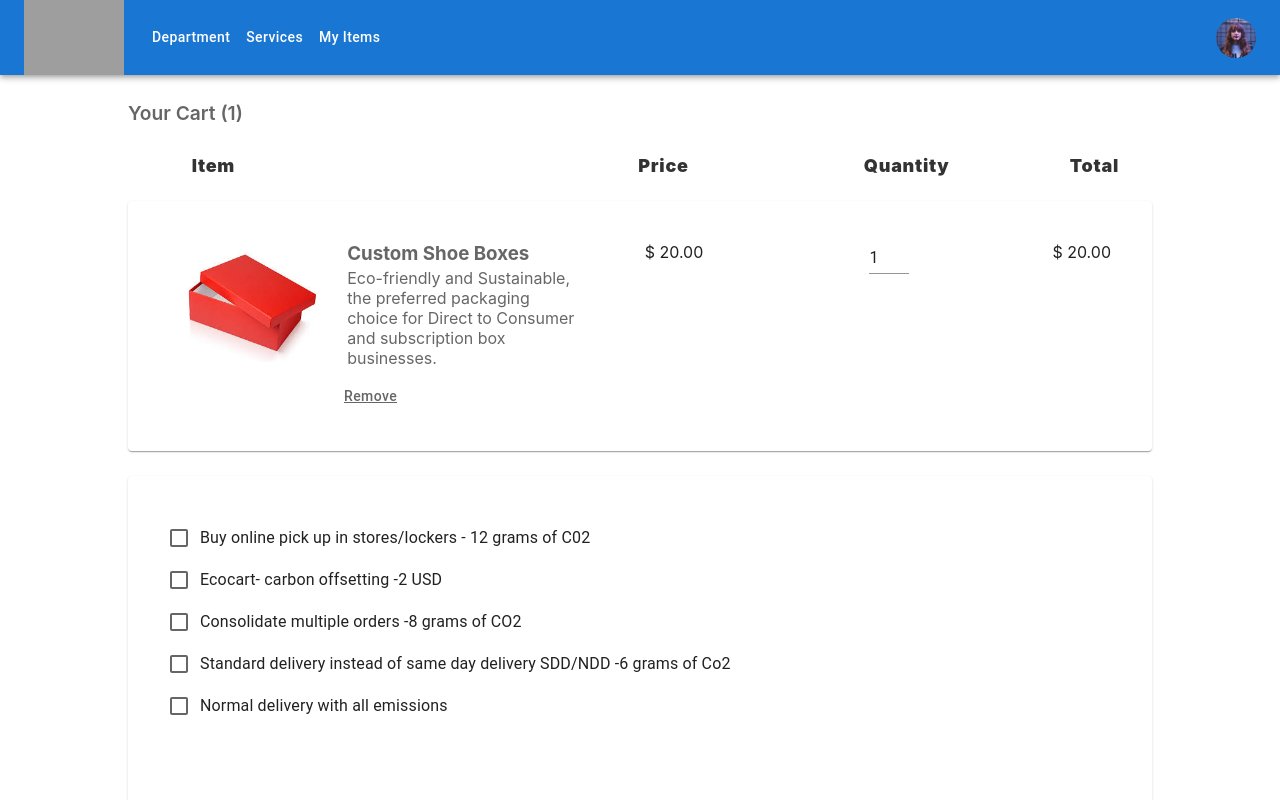
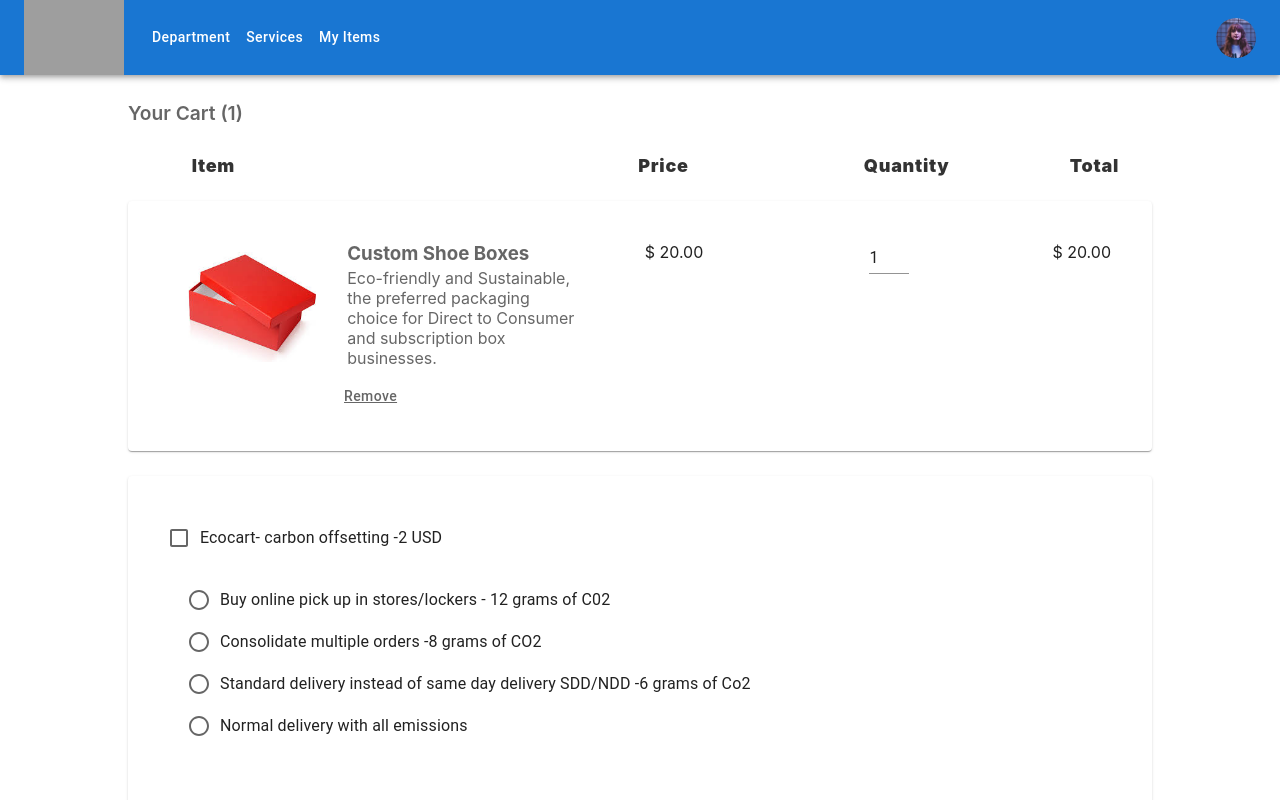
Before and after one commit to aashish12345/demoCartwithReact, a React (Create React App) app: page / in a window 1280 px wide. Shown: the top 800 px of the page. Built offline with nearby package versions, Linux system fonts and the light colour scheme; grey boxes are pictures that could not be loaded.

Commit message:
update ui

```diff
--- a/src/App.css
+++ b/src/App.css
@@ -54,7 +54,11 @@
 .spnPrice {
   float: right;
 }
-
+.clsRadioButtonGroup{
+  position: relative;
+  margin-top: 20px;
+  margin-left: 20px;
+}
 .clsGridPrice {
   float: right;
 }
--- a/src/cart.js
+++ b/src/cart.js
@@ -1,7 +1,7 @@
 import CartItem from "./cartItem";
 import { useState } from "react";
 
-import { Card, Button, CardContent, Checkbox, Grid, FormGroup, FormControlLabel } from "@mui/material";
+import { Card, Button, CardContent, Checkbox, Grid, FormGroup, FormControlLabel, RadioGroup, Radio } from "@mui/material";
 const Cart = () => {
     const vat = 2.0;
     let data = [{
@@ -13,33 +13,46 @@ const Cart = () => {
         "imageUrl": "./shoeBoxNew.jpeg"
     }]
     const [jsonData, setJsonData] = useState(data)
+    const [checkedData, setCheckedData] = useState("")
     const [finalPrice, setFinalPrice] = useState(20);
+    const [ecoChecked, setEcoChecked] = useState(false);
+    const [value, setValue] = useState("");
 
     let chkJson = [{
         "_id": "64e5ff4fe3d35d1c40333a1de",
         "text": "Buy online pick up in stores/lockers - 12 grams of C02",
         "val": "1",
     }, {
-        "_id": "64e5ff4fe3d35d1cgg44a1de",
-        "text": "Ecocart- carbon offsetting -2 USD",
-        "val": "2",
-    }, {
         "_id": "64e5ff4fe3d35d1c404dd1de",
         "text": "Consolidate multiple orders -8 grams of CO2",
-        "val": "1",
+        "val": "3",
     }, {
         "_id": "64e5ff4fe3d35d1c4044a1ww",
         "text": "Standard delivery instead of same day delivery SDD/NDD -6 grams of Co2",
-        "val": "3",
+        "val": "4",
     }, {
         "_id": "64e5ff4few3d35d1c4044a1de",
         "text": "Normal delivery with all emissions",
-        "val": "1",
+        "val": "5",
     }]
+    function handleClick(event) {
+        if (event.target.value === value) {
+            setValue("");
+            setCheckedData("");
+            setFinalPrice(parseInt(data[0].unitPrice));
+        } else {
+            setValue(event.target.value);
+        }
+    }
     const handleChange = (event) => {
-        debugger;
         const ID = event.currentTarget.id;
         const value = event.currentTarget.value;
+        if (event.currentTarget.type === "checkbox") {
+            setEcoChecked(true);
+            setValue("");
+        } else {
+            setEcoChecked(false);
+        }
         if (event.currentTarget.checked) {
             const item = {
                 "_id": ID,
@@ -50,20 +63,15 @@ const Cart = () => {
                 "imageUrl": "./logo4.jpeg",
                 "isFixed": true
             }
-            setJsonData(current => [...current, item]);
-            setFinalPrice(finalPrice + parseInt(value));
+            setCheckedData(item);
+            const fPrice = parseInt(data[0].unitPrice) + parseInt(value)
+            setFinalPrice(fPrice);
         } else {
-            setJsonData(current =>
-                current.filter(item => {
-                    return item._id !== ID;
-                }),
-            );
+            setCheckedData("");
+            const fPrice = parseInt(data[0].unitPrice) + parseInt(value)
+            setFinalPrice(fPrice);
         }
-
-
     }
-
-
     return (
         <><div className="spnTotalCart">
             <span>{`Your Cart (${jsonData.length})`}</span>
@@ -82,21 +90,39 @@ const Cart = () => {
                     <span> Total</span>
                 </Grid>
             </Grid>
+            <CartItem item={data[0]} />
             {
-                jsonData.map((item) => {
-                    return (<CartItem item={item} />)
-                })
+                checkedData && <CartItem item={checkedData} />
+
             }
             <Card className="cartContainer">
                 <CardContent>
-                    <Grid xs={12} container>
+                    <Grid container >
                         <FormGroup>
+                            <FormControlLabel control={<Checkbox checked={ecoChecked} value={2} onChange={(value) => handleChange(value)} />} label="Ecocart- carbon offsetting -2 USD" />
+                        </FormGroup>
+                    </Grid>
+                    <Grid xs={12} container className="clsRadioButtonGroup">
+                        <RadioGroup
+                            aria-labelledby="demo-radio-buttons-group-label"
+                            name="radio-buttons-group"
+                            value={value}>
                             {
                                 chkJson.map((item) => {
-                                    return <FormControlLabel control={<Checkbox value={item.val} id={item._id} onChange={(value) => handleChange(value)} />} label={item.text} />
+                                    return <FormControlLabel control={<Radio onClick={handleClick} value={item.val} id={item._id} onChange={(value) => handleChange(value)} />} label={item.text} />
                                 })
                             }
-                        </FormGroup>
+                        </RadioGroup>
+                        {/* <RadioGroup
+                            aria-labelledby="demo-radio-buttons-group-label"
+                            defaultValue="female"
+                            name="radio-buttons-group"
+                        >
+                            <FormControlLabel value="female" control={<Radio />} label="Female" />
+                            <FormControlLabel value="male" control={<Radio />} label="Male" />
+                            <FormControlLabel value="other" control={<Radio />} label="Other" />
+                        </RadioGroup> */}
+
                     </Grid>
                     <Grid xs={12} className="clsGridPrice clsGridTotalPrice">
                         <Grid className="borderBottamDiv"> <span>Subtotal (Incl. VAT)</span> <span className="spnPrice">{`$ ${finalPrice.toFixed(2)}`}</span></Grid>
```
